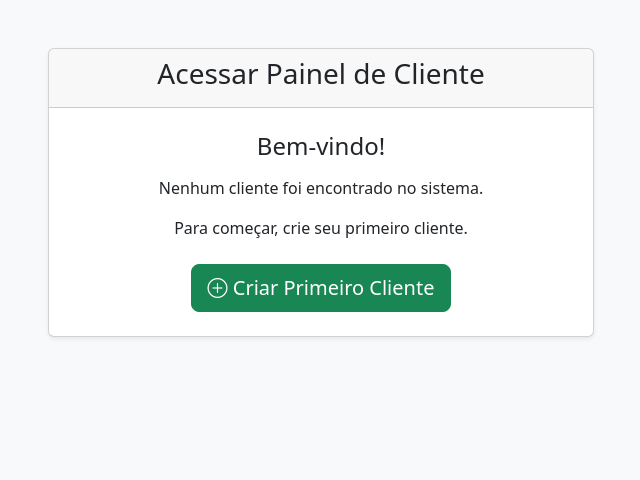
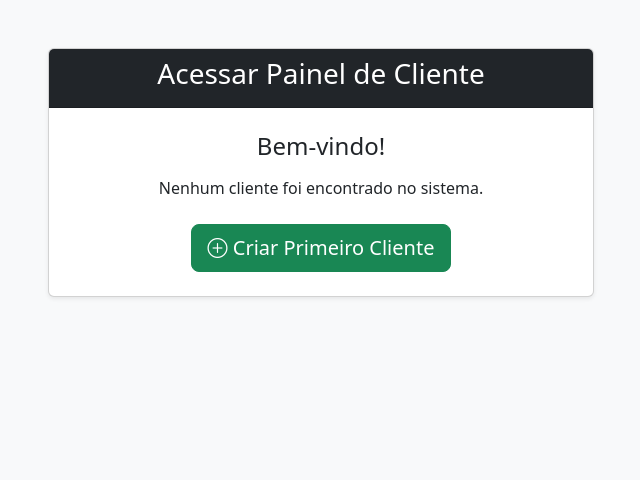
Before and after one commit to automacaoricardo33/POST-GERAL, a Flask app: page /login in a window 1280 px wide. Shown: the part 126-606 px from the top of the page, without its empty margins (319-959 px from the left). Run offline with Flask 3, Linux system fonts and the light colour scheme; data that the repository does not hold is empty; some libraries are stand-ins or nearby versions.

Commit message:
Update login.html

```diff
--- a/templates/login.html
+++ b/templates/login.html
@@ -4,7 +4,7 @@
 <div class="row justify-content-center mt-5">
     <div class="col-md-6">
         <div class="card shadow-sm">
-            <div class="card-header text-center">
+            <div class="card-header text-center bg-dark text-white">
                 <h3>Acessar Painel de Cliente</h3>
             </div>
             <div class="card-body p-4">
@@ -36,7 +36,6 @@
                     <div class="text-center">
                         <h4 class="mb-3">Bem-vindo!</h4>
                         <p>Nenhum cliente foi encontrado no sistema.</p>
-                        <p>Para começar, crie seu primeiro cliente.</p>
                         <a href="{{ url_for('adicionar_cliente') }}" class="btn btn-success btn-lg mt-2">
                             <i class="bi bi-plus-circle"></i> Criar Primeiro Cliente
                         </a>
```
